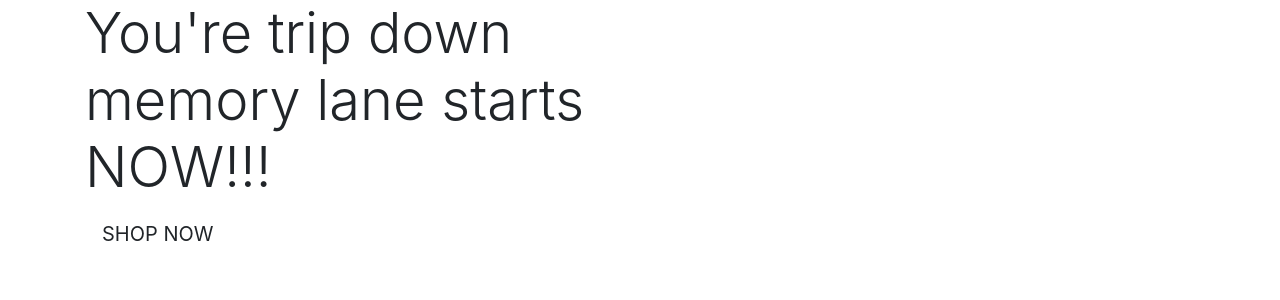
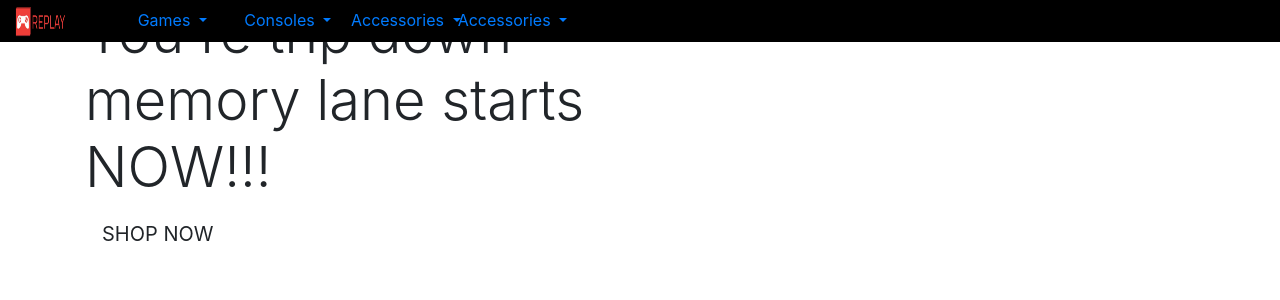
Before and after one commit to Sean127/RePlay, a Django app: page / in a window 1280 px wide. Shown: the top 300 px of the page. Run offline with Django 3.2, Linux system fonts and the light colour scheme.

Commit message:
Add header items to index page

```diff
--- a/static/css/style.css
+++ b/static/css/style.css
@@ -0,0 +1,3 @@
+.background-colour{
+    background-color: black;
+}
--- a/templates/base.html
+++ b/templates/base.html
@@ -36,7 +36,51 @@
 </head>
 
 <body>
-    <header class="container-fluid fixed-top"></header>
+    <header class="container-fluid fixed-top background-colour">
+        <div class="row">
+            <div class="col-12 col-lg-1 text-center text-lg-left">
+                <a class="navbar-brand main-logo-link" href="{% url 'home' %}">
+                    <img src="/media/images/logo.jpg" width="50" height="30" alt="RePlay logo">
+                </a>
+            </div>
+            <div class="col-12 col-lg-1 text-center text-lg-left nav-item dropdown">
+                <a class="nav-link dropdown-toggle" href="#" role="button" data-toggle="dropdown" aria-expanded="false">
+                    Games
+                </a>
+                <div class="dropdown-menu">
+                    <a class="dropdown-item" href="#">PS3 Games</a>
+                    <a class="dropdown-item" href="#">Xbox 360 Games</a>
+                </div>
+            </div>
+            <div class="col-12 col-lg-1 text-center text-lg-left nav-item dropdown">
+                <a class="nav-link dropdown-toggle" href="#" role="button" data-toggle="dropdown" aria-expanded="false">
+                    Consoles
+                </a>
+                <div class="dropdown-menu">
+                    <a class="dropdown-item" href="#">PS3</a>
+                    <a class="dropdown-item" href="#">Xbox 360</a>
+                </div>
+            </div>
+            <div class="col-12 col-lg-1 text-center text-lg-left nav-item dropdown">
+                <a class="nav-link dropdown-toggle" href="#" role="button" data-toggle="dropdown" aria-expanded="false">
+                    Accessories
+                </a>
+                <div class="dropdown-menu">
+                    <a class="dropdown-item" href="#">PS3 Accessories</a>
+                    <a class="dropdown-item" href="#">Xbox 360 Accessories</a>
+                </div>
+            </div>
+            <div class="col-12 col-lg-1 text-center text-lg-right nav-item dropdown align-right">
+                <a class="nav-link dropdown-toggle" href="#" role="button" data-toggle="dropdown" aria-expanded="false">
+                    Accessories
+                </a>
+                <div class="dropdown-menu">
+                    <a class="dropdown-item" href="#">PS3 Accessories</a>
+                    <a class="dropdown-item" href="#">Xbox 360 Accessories</a>
+                </div>
+            </div>
+        </div>
+    </header>
 
     {% block page_header %}
     {% endblock %}
```
Also changed, not shown: media/images/logo.jpg (added).
